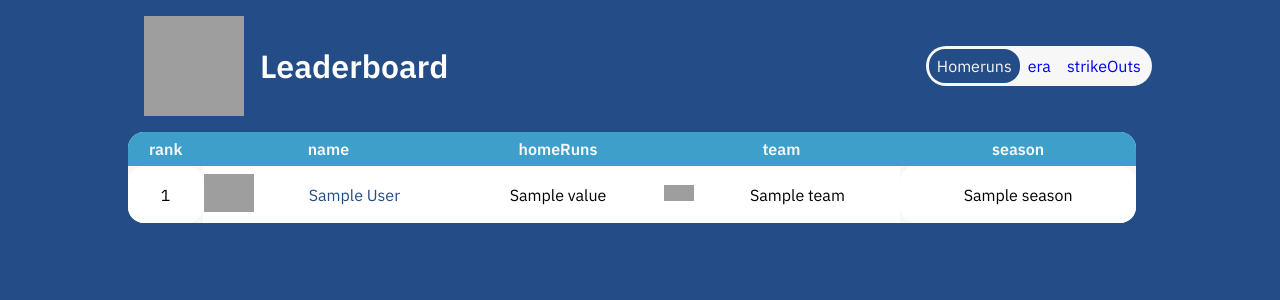
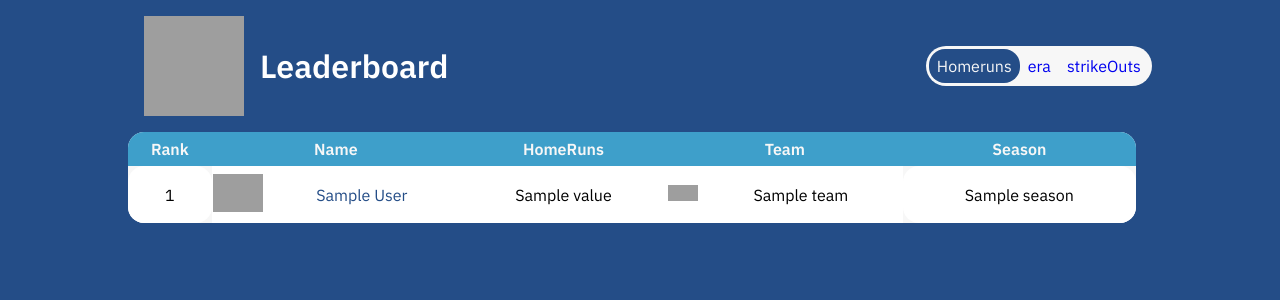
Before and after one commit to shaishav007/Baseball-Stats, a Django app: page /homebase/overview/leaderboard/category-homeRuns/ in a window 1280 px wide. Shown: the part 64-364 px from the top of the page. Run offline with Django 4.2, Linux system fonts and the light colour scheme; tables that the repository leaves empty hold one stand-in row (values such as "Sample post"); a database or web service that is not in the repository returns one stand-in record (values such as "Sample title"); data that the repository does not hold is empty; grey boxes are pictures that could not be loaded.

Commit message:
done done

```diff
--- a/homebase/static/partials/_leaderboard.scss
+++ b/homebase/static/partials/_leaderboard.scss
@@ -9,6 +9,9 @@
     text-align: center;
     border-spacing: 10px;
 }
+th{
+    text-transform: capitalize;
+}
 h1{
     margin-left:1rem;
 }
--- a/homebase/static/styles.css
+++ b/homebase/static/styles.css
@@ -563,6 +563,10 @@ h2 a {
   border-spacing: 10px;
 }
 
+th {
+  text-transform: capitalize;
+}
+
 h1 {
   margin-left: 1rem;
 }/*# sourceMappingURL=styles.css.map */
```
Also changed, not shown: 1 other file.
